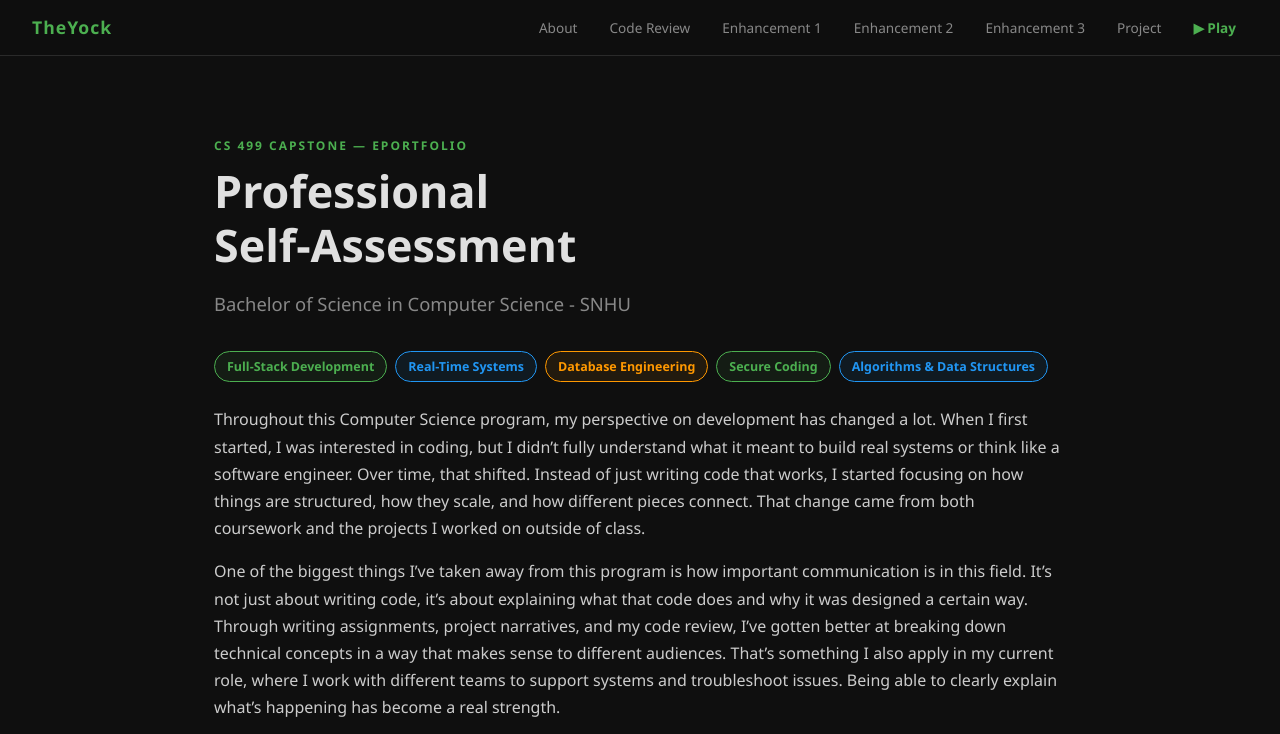
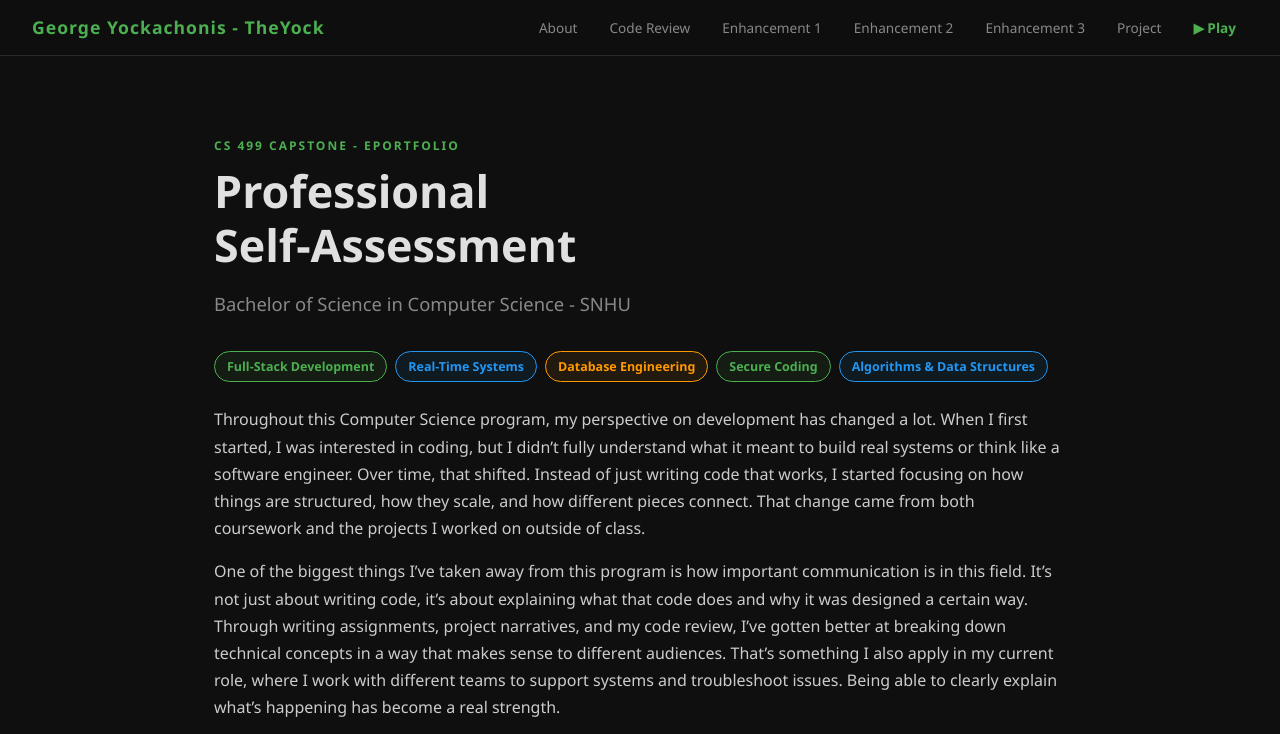
Before and after one commit to TheYock/Project-OpenRealm, a website: page docs/index.html in a window 1280 px wide. Shown: the top 734 px of the page. Drawn offline with Linux system fonts and the light colour scheme.

Commit message:
Update index

```diff
--- a/docs/index.html
+++ b/docs/index.html
@@ -277,7 +277,7 @@
 
 <!-- Navigation -->
 <nav>
-    <span class="logo">TheYock</span>
+    <span class="logo">George Yockachonis - TheYock</span>
     <ul>
         <li><a href="#about">About</a></li>
         <li><a href="#review">Code Review</a></li>
@@ -291,7 +291,7 @@
 
 <!-- Hero / Self-Assessment -->
 <section id="about">
-    <div class="section-label" style="color: var(--accent)">CS 499 Capstone — ePortfolio</div>
+    <div class="section-label" style="color: var(--accent)">CS 499 Capstone - ePortfolio</div>
     <h1>Professional<br>Self-Assessment</h1>
     <p class="hero-sub">Bachelor of Science in Computer Science - SNHU</p>
 
@@ -336,7 +336,7 @@
     <div class="video-wrap">
         <iframe
             src="https://www.youtube.com/embed/JGkQ0PjLgHw"
-            title="CS 499 Code Review — OpenRealm"
+            title="CS 499 Code Review - OpenRealm"
             allow="accelerometer; autoplay; clipboard-write; encrypted-media; gyroscope; picture-in-picture"
             allowfullscreen>
         </iframe>
```
